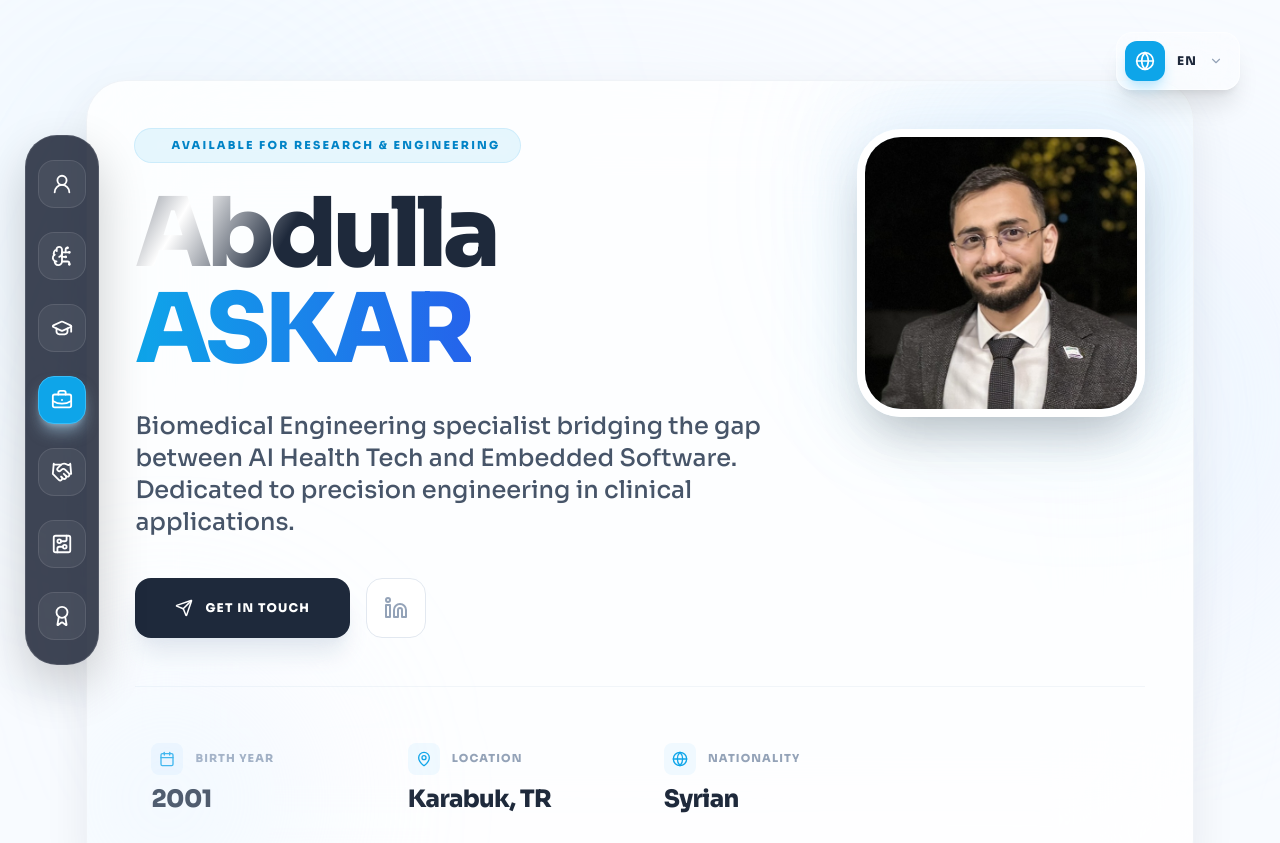
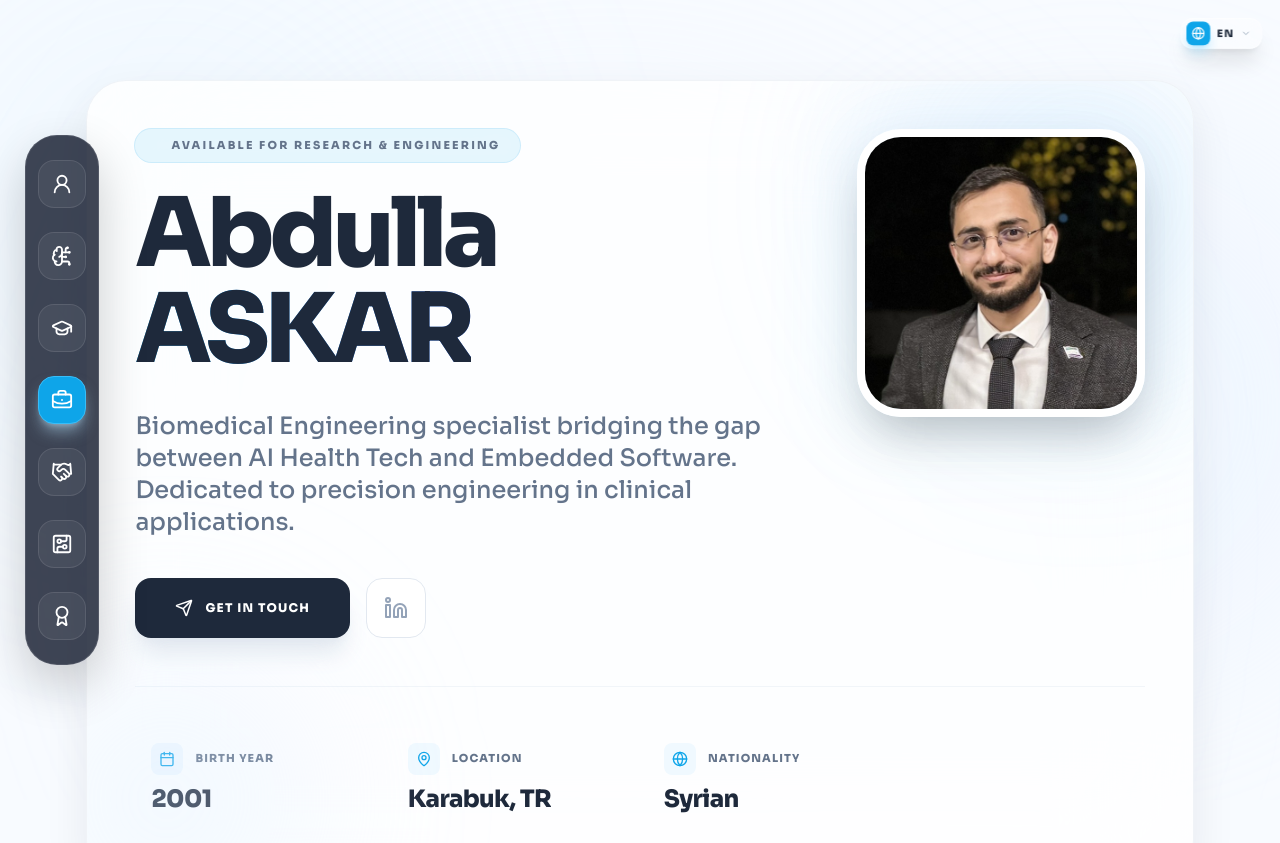
Before and after one commit to abdullaaskar34-tech/portfolio, a React (Vite) app: page / in a window 1280 px wide. Shown: the top 843 px of the page. Built offline with nearby package versions, Linux system fonts and the light colour scheme.

Commit message:
Improve hero shiny text and language switcher size

```diff
--- a/src/components/common/LanguageSwitcher.jsx
+++ b/src/components/common/LanguageSwitcher.jsx
@@ -25,22 +25,32 @@ export default function LanguageSwitcher() {
   const currentLang = languages.find((l) => l.code === language);
 
   return (
-    <div className="fixed top-6 right-6 z-[100] lg:right-10 lg:top-8" ref={dropdownRef}>
+    <div
+      className="fixed z-[1200]"
+      style={{
+        top: '18px',
+        right: '18px',
+        transform: 'scale(0.85)',
+        transformOrigin: 'top right'
+      }}
+      ref={dropdownRef}
+    >
       <button
         onClick={() => setIsOpen(!isOpen)}
-        className="flex items-center gap-3 rounded-2xl border border-white/50 bg-white/40 p-2 pr-4 shadow-xl backdrop-blur-2xl transition-all hover:bg-white/60 hover:shadow-sky-200/50 active:scale-95 group"
+        className="flex items-center gap-2 rounded-[14px] border border-white/50 bg-white/40 p-1.5 pr-3 shadow-xl backdrop-blur-2xl transition-all hover:bg-white/60 hover:shadow-sky-200/50 active:scale-95 group"
+        style={{ minWidth: '54px', height: '36px' }}
       >
-        <div className="grid h-10 w-10 place-items-center rounded-xl bg-sky-500 text-white shadow-lg shadow-sky-200 transition-transform group-hover:rotate-12">
-          <Globe size={20} />
+        <div className="grid h-7 w-7 place-items-center rounded-lg bg-sky-500 text-white shadow-lg shadow-sky-200 transition-transform group-hover:rotate-12">
+          <Globe size={16} />
         </div>
-        <span className="text-xs font-black uppercase tracking-widest text-slate-800">
+        <span className="text-[12px] font-black uppercase tracking-widest text-slate-800">
           {currentLang?.flag}
         </span>
-        <ChevronDown size={14} className={`text-slate-400 transition-transform duration-300 ${isOpen ? 'rotate-180' : ''}`} />
+        <ChevronDown size={12} className={`text-slate-400 transition-transform duration-300 ${isOpen ? 'rotate-180' : ''}`} />
       </button>
 
       {isOpen && (
-        <div className="absolute right-0 mt-4 w-48 overflow-hidden rounded-[24px] border border-white/50 bg-white/80 p-2 shadow-2xl backdrop-blur-2xl animate-in fade-in zoom-in duration-200 origin-top-right">
+        <div className="absolute right-0 mt-3 w-40 overflow-hidden rounded-[20px] border border-white/50 bg-white/80 p-1.5 shadow-2xl backdrop-blur-2xl animate-in fade-in zoom-in duration-200 origin-top-right">
           {languages.map((lang) => (
             <button
               key={lang.code}
@@ -48,7 +58,7 @@ export default function LanguageSwitcher() {
                 toggleLanguage(lang.code);
                 setIsOpen(false);
               }}
-              className={`flex w-full items-center justify-between rounded-xl px-4 py-3 text-left transition-all ${
+              className={`flex w-full items-center justify-between rounded-xl px-3 py-2 text-left transition-all ${
                 language === lang.code
                   ? 'bg-sky-500 text-white shadow-lg shadow-sky-100'
                   : 'text-slate-600 hover:bg-sky-50 hover:text-sky-600'
@@ -57,7 +67,7 @@ export default function LanguageSwitcher() {
               <span className="text-sm font-bold">
                 {lang.name}
               </span>
-              {language === lang.code && <Check size={16} />}
+              {language === lang.code && <Check size={14} />}
             </button>
           ))}
         </div>
--- a/src/components/common/ShinyText.css
+++ b/src/components/common/ShinyText.css
@@ -1,3 +1,55 @@
 .shiny-text {
   display: inline-block;
+  background: linear-gradient(
+    110deg,
+    #1e293b 0%,
+    #1e293b 35%,
+    #38bdf8 50%,
+    #2563eb 60%,
+    #1e293b 75%,
+    #1e293b 100%
+  );
+  background-size: 220% 100%;
+  -webkit-background-clip: text;
+  background-clip: text;
+  color: transparent !important;
+  animation: shinyTextMove 4.5s ease-in-out infinite;
 }
+
+.shiny-text-soft {
+  display: inline-block;
+  background: linear-gradient(
+    110deg,
+    #64748b 0%,
+    #64748b 35%,
+    #38bdf8 50%,
+    #2563eb 60%,
+    #64748b 75%,
+    #64748b 100%
+  );
+  background-size: 220% 100%;
+  -webkit-background-clip: text;
+  background-clip: text;
+  color: transparent !important;
+  animation: shinyTextMove 5.5s ease-in-out infinite;
+}
+
+@keyframes shinyTextMove {
+  0% {
+    background-position: 220% center;
+  }
+  100% {
+    background-position: -220% center;
+  }
+}
+
+@media (prefers-reduced-motion: reduce) {
+  .shiny-text,
+  .shiny-text-soft {
+    animation: none;
+    background: none;
+    -webkit-background-clip: initial;
+    background-clip: initial;
+    color: inherit !important;
+  }
+}
--- a/src/components/common/ShinyText.jsx
+++ b/src/components/common/ShinyText.jsx
@@ -1,116 +1,22 @@
-import { useState, useCallback, useEffect, useRef } from 'react';
-import { motion, useMotionValue, useAnimationFrame, useTransform } from 'motion/react';
+import React from 'react';
 import './ShinyText.css';
 
 const ShinyText = ({
   text,
   disabled = false,
-  speed = 2,
   className = '',
-  color = '#b5b5b5',
-  shineColor = '#ffffff',
-  spread = 120,
-  yoyo = false,
-  pauseOnHover = false,
-  direction = 'left',
-  delay = 0
+  variant = 'normal', // 'normal' or 'soft'
 }) => {
-  const [isPaused, setIsPaused] = useState(false);
-  const progress = useMotionValue(0);
-  const elapsedRef = useRef(0);
-  const lastTimeRef = useRef(null);
-  const directionRef = useRef(direction === 'left' ? 1 : -1);
+  if (disabled) {
+    return <span className={className}>{text}</span>;
+  }
 
-  const animationDuration = speed * 1000;
-  const delayDuration = delay * 1000;
-
-  useAnimationFrame(time => {
-    if (disabled || isPaused) {
-      lastTimeRef.current = null;
-      return;
-    }
-
-    if (lastTimeRef.current === null) {
-      lastTimeRef.current = time;
-      return;
-    }
-
-    const deltaTime = time - lastTimeRef.current;
-    lastTimeRef.current = time;
-
-    elapsedRef.current += deltaTime;
-
-    if (yoyo) {
-      const cycleDuration = animationDuration + delayDuration;
-      const fullCycle = cycleDuration * 2;
-      const cycleTime = elapsedRef.current % fullCycle;
-
-      if (cycleTime < animationDuration) {
-        // Forward animation: 0 -> 100
-        const p = (cycleTime / animationDuration) * 100;
-        progress.set(directionRef.current === 1 ? p : 100 - p);
-      } else if (cycleTime < cycleDuration) {
-        // Delay at end
-        progress.set(directionRef.current === 1 ? 100 : 0);
-      } else if (cycleTime < cycleDuration + animationDuration) {
-        // Reverse animation: 100 -> 0
-        const reverseTime = cycleTime - cycleDuration;
-        const p = 100 - (reverseTime / animationDuration) * 100;
-        progress.set(directionRef.current === 1 ? p : 100 - p);
-      } else {
-        // Delay at start
-        progress.set(directionRef.current === 1 ? 0 : 100);
-      }
-    } else {
-      const cycleDuration = animationDuration + delayDuration;
-      const cycleTime = elapsedRef.current % cycleDuration;
-
-      if (cycleTime < animationDuration) {
-        // Animation phase: 0 -> 100
-        const p = (cycleTime / animationDuration) * 100;
-        progress.set(directionRef.current === 1 ? p : 100 - p);
-      } else {
-        // Delay phase - hold at end (shine off-screen)
-        progress.set(directionRef.current === 1 ? 100 : 0);
-      }
-    }
-  });
-
-  useEffect(() => {
-    directionRef.current = direction === 'left' ? 1 : -1;
-    elapsedRef.current = 0;
-    progress.set(0);
-    // eslint-disable-next-line react-hooks/exhaustive-deps
-  }, [direction]);
-
-  // Transform: p=0 -> 150% (shine off right), p=100 -> -50% (shine off left)
-  const backgroundPosition = useTransform(progress, p => `${150 - p * 2}% center`);
-
-  const handleMouseEnter = useCallback(() => {
-    if (pauseOnHover) setIsPaused(true);
-  }, [pauseOnHover]);
-
-  const handleMouseLeave = useCallback(() => {
-    if (pauseOnHover) setIsPaused(false);
-  }, [pauseOnHover]);
-
-  const gradientStyle = {
-    backgroundImage: `linear-gradient(${spread}deg, ${color} 0%, ${color} 35%, ${shineColor} 50%, ${color} 65%, ${color} 100%)`,
-    backgroundSize: '200% auto',
-    WebkitBackgroundClip: 'text',
-    backgroundClip: 'text',
-    WebkitTextFillColor: 'transparent'
-  };
+  const shinyClass = variant === 'soft' ? 'shiny-text-soft' : 'shiny-text';
 
   return (
-    <motion.span
-      className={`shiny-text ${className}`}
-      style={{ ...gradientStyle, backgroundPosition }}
-      onMouseEnter={handleMouseEnter}
-      onMouseLeave={handleMouseLeave}
-    >
+    <span className={`${shinyClass} ${className}`}>
       {text}
-    </motion.span>
+    </span>
   );
 };
 
--- a/src/components/sections/Profile.jsx
+++ b/src/components/sections/Profile.jsx
@@ -25,30 +25,18 @@ export default function Profile() {
             <div className="flex-1">
               <div className={`mb-6 inline-flex items-center gap-2 rounded-full bg-sky-500/10 px-5 py-2 text-[11px] font-black uppercase tracking-[0.2em] text-sky-600 ring-1 ring-sky-500/20 backdrop-blur-md`}>
                 <span className="h-2 w-2 rounded-full bg-sky-500 animate-ping" />
-                {t.common.available}
+                <ShinyText text={t.common.available} variant="soft" />
               </div>
 
               <h1 className={`text-6xl font-black tracking-tighter text-slate-800 sm:text-7xl xl:text-8xl flex flex-wrap gap-x-4`}>
-                <ShinyText
-                  text={t.hero.name}
-                  speed={3}
-                  color="#1e293b"
-                  shineColor="#ffffff"
-                  className="inline-block"
-                />
+                <ShinyText text={t.hero.name} />
                 <span className="text-transparent bg-clip-text bg-gradient-to-r from-sky-500 to-blue-600 uppercase">
-                  <ShinyText
-                    text={t.hero.surname}
-                    speed={3}
-                    color="inherit"
-                    shineColor="#ffffff"
-                    className="inline-block"
-                  />
+                  <ShinyText text={t.hero.surname} className="!bg-clip-text" />
                 </span>
               </h1>
 
               <p className={`mt-8 max-w-6xl text-xl font-medium leading-relaxed text-slate-600 md:text-2xl`}>
-                {t.hero.bio}
+                <ShinyText text={t.hero.bio} variant="soft" />
               </p>
 
               <div className={`mt-10 flex flex-wrap gap-4`}>
@@ -56,7 +44,8 @@ export default function Profile() {
                   onClick={() => window.location.href = "mailto:abdullaaskar34@gmail.com"}
                   className={`flex items-center gap-3 rounded-2xl bg-slate-800 px-10 py-5 text-xs font-black uppercase tracking-widest text-white shadow-xl shadow-slate-200 transition-all hover:scale-105 hover:bg-slate-900 active:scale-95`}
                 >
-                  <Send size={18} /> {t.common.getInTouch}
+                  <Send size={18} />
+                  <ShinyText text={t.common.getInTouch} className="!text-white" />
                 </button>
 
                 <a
@@ -90,10 +79,12 @@ export default function Profile() {
                       <Icon size={16} />
                   </div>
                   <p className="text-[11px] font-black uppercase tracking-widest text-slate-400">
-                      {label}
+                      <ShinyText text={label} variant="soft" />
                   </p>
                 </div>
-                <p className="text-2xl font-black text-slate-800 tracking-tight">{value}</p>
+                <p className="text-2xl font-black text-slate-800 tracking-tight">
+                  <ShinyText text={value} />
+                </p>
               </div>
             ))}
           </div>
```
